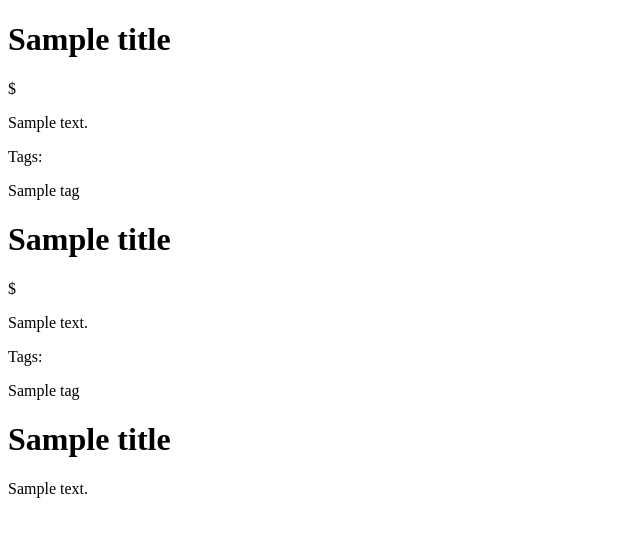
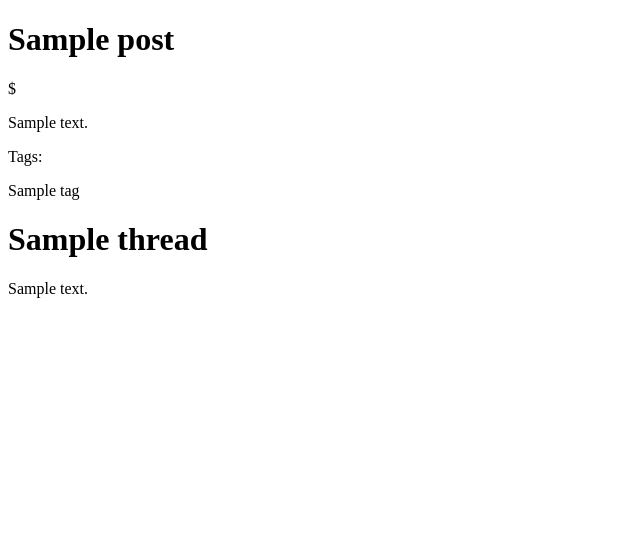
Before and after one commit to andrelrg/blog, a Flask app: template templates/index.html in a window 1280 px wide. Shown: the part 44-581 px from the top of the page, without its empty margins (0-640 px from the left). Run offline with Flask 2, Linux system fonts and the light colour scheme; the template is opened without the code that fills it: most values are stand-ins (such as "Sample title", 1, 10 or a date in 2020); some libraries are stand-ins or nearby versions.

Commit message:
Progress

```diff
--- a/static/src/less/base.less
+++ b/static/src/less/base.less
@@ -9,6 +9,8 @@ body {
   max-width: 1200px;
   margin-left: auto;
   margin-right: auto;
+  line-height: 1.7;
+  font-size: 17px;
 }
 
 header{
--- a/templates/base.html
+++ b/templates/base.html
@@ -2,10 +2,10 @@
 <html>
 
   <head>
-    <title>{{title}}</title>
+    <title>$programmer_life</title>
     <meta charset="utf-8">
     <meta name="description" content={{description}}>
-    <link rel="shortcut icon" href="/favicon.ico">
+    <link rel="shortcut icon" href="{{ url_for('static', filename='dist/img/favicon.ico') }}" type="image/x-icon"/>
 
     <link
         href="{{ url_for('static', filename='dist/css/style.min.css') }}"
--- a/templates/index.html
+++ b/templates/index.html
@@ -3,39 +3,30 @@
 {% block content %}
     <div class="index">
         <div class="home">
-            <!-- for nos posts -->
             <div class="post-preview">
-                <div class="post" onclick="location.href='/posts/{{post_url}}'">
-                    <h1>{{title}}</h1>
-                    <div class="from" name="from" attr="{{git}}">$ </div>
-                    <p>{{description}}</p>
-                    <div class="tags">
-                        <p class="italic-grey">Tags: </p>
-                    {% for tag in tags %}
-                        <span><p>{{tag}}</p></span>
-                    {% endfor %}
+                {% for post in posts %}
+                    <div class="post" onclick="location.href='/posts/{{post.url}}'">
+                        <h1>{{post.title}}</h1>
+                        <div class="from" name="from" attr="{{post.git}}">$ </div>
+                        <p>{{post.description}}</p>
+                        <div class="tags">
+                            <p class="italic-grey">Tags: </p>
+                        {% for tag in post.tags %}
+                            <span><p>{{tag}}</p></span>
+                        {% endfor %}
+                        </div>
                     </div>
-                </div>
+                {% endfor %}
             </div>
+
+
             <div class="post-preview">
-                <div class="post" onclick="location.href='/posts/{{post_url}}'">
-                    <h1>{{title}}</h1>
-                    <div class="from" name="from" attr="{{git}}">$ </div>
-                    <p>{{description}}</p>
-                    <div class="tags">
-                        <p class="italic-grey">Tags: </p>
-                    {% for tag in tags %}
-                        <span><p>{{tag}}</p></span>
-                    {% endfor %}
+                {% for thread in threads %}
+                    <div class="thread" onclick="location.href='/threads/{{thread.url}}'">
+                        <h1>{{thread.title}}</h1>
+                        <p>{{thread.description}}</p>
                     </div>
-                </div>
-            </div>
-            <!-- for nos posts -->
-            <div class="post-preview">
-                <div class="thread">
-                    <h1>{{title}}</h1>
-                    <p>{{description}}</p>
-                </div>
+                {% endfor %}
             </div>
         </div>
     </div>
```
Also changed, not shown: controllers/index.py (+33 -5 lines), static/src/less/index.less (+26 -7 lines).
